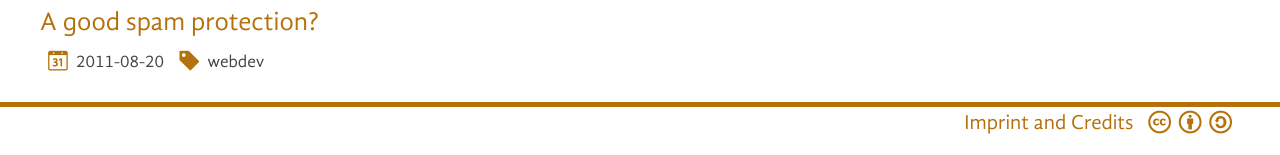
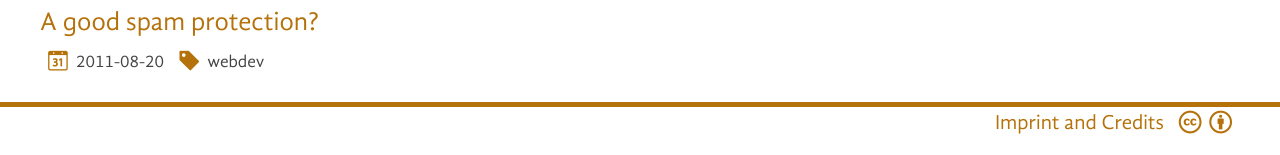
Before and after one commit to netinetwalker/schubio, a Jekyll site: the page built from index.html, in a window 1280 px wide. Shown: the part 1137-1292 px from the top of the page. Built offline with Jekyll 4.4.1, drawn with Linux system fonts in a browser that asks for light colours; some web fonts are replaced; Markdown is read by kramdown in place of the engine named in the settings.

Commit message:
Use CC BY instead of CC BY SA

```diff
--- a/_includes/footer.html
+++ b/_includes/footer.html
@@ -13,11 +13,10 @@
           </li>
         {% endfor %}
         <li class="ccicons">
-          <a href="http://creativecommons.org/licenses/by-sa/3.0/deed" target="_blank">
+          <a href="http://creativecommons.org/licenses/by/3.0/deed" target="_blank">
             <i class="icon-cc-cc"></i>
             <i class="icon-cc-by"></i>
-            <i class="icon-cc-sa"></i>
-            <span class="iconlabel">Contents: CC-BY-SA</span>
+            <span class="iconlabel">Contents: CC-BY</span>
           </a>
         </li>
         <li class="sociallinks">
```
